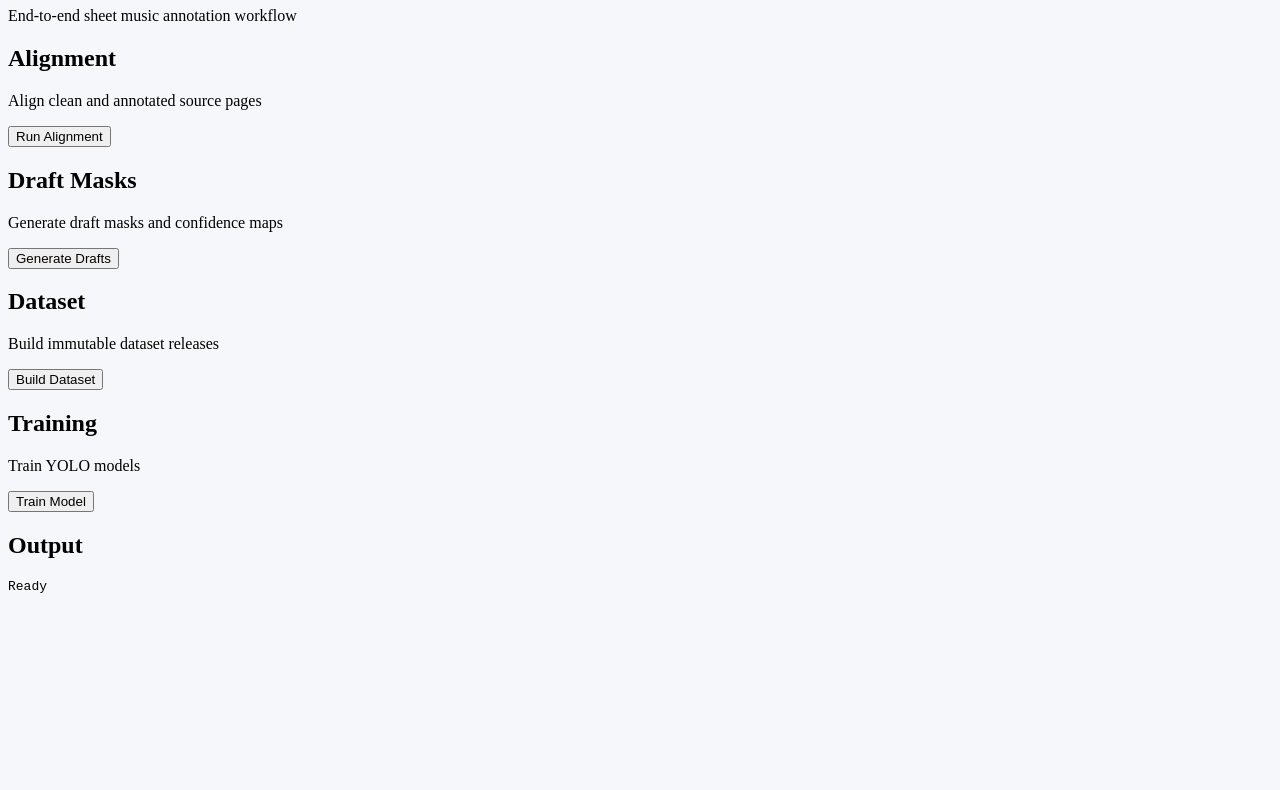
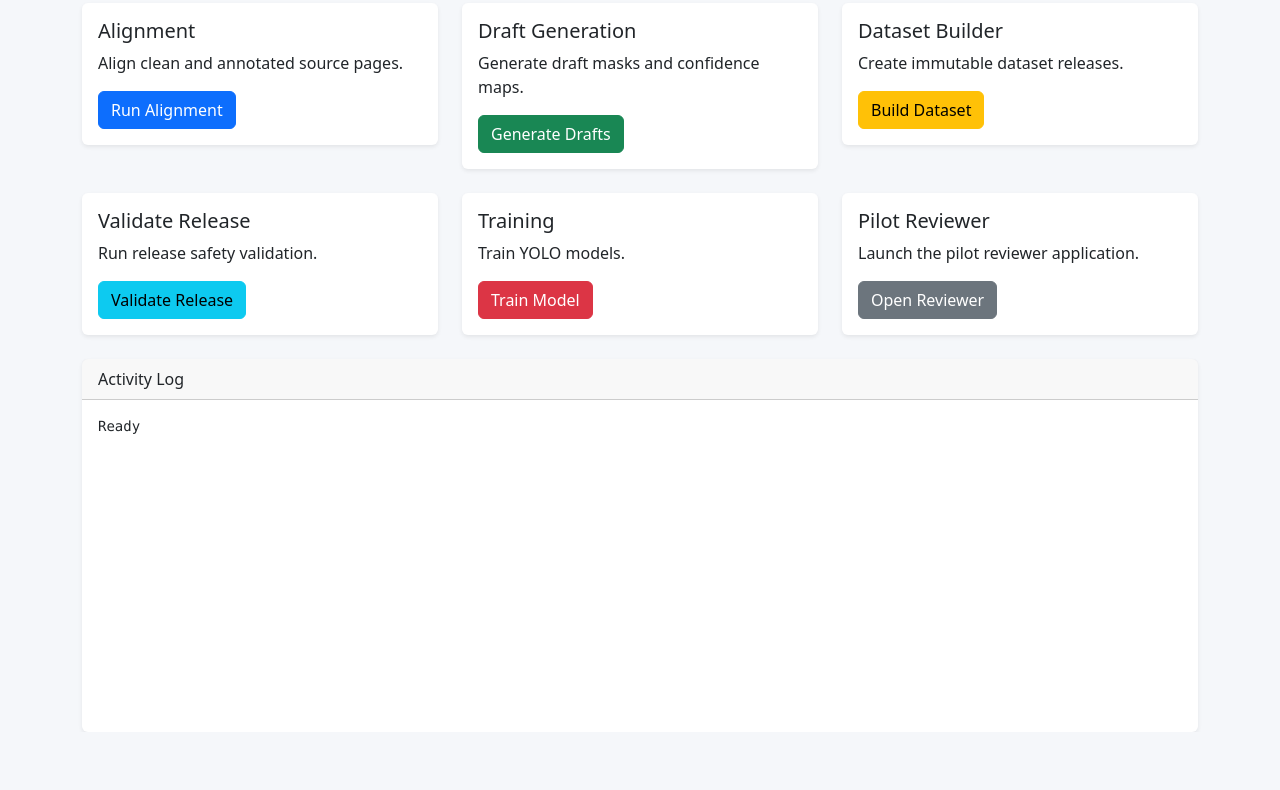
Before and after one commit to debolton/MusicAnnotationProject, a plain HTML site: page frontend/index.html in a window 1280 px wide. Shown: the part 74-864 px from the top of the page. After the commit the page ends 806 px from the top, so only its background shows below. Drawn offline with nearby package versions, Linux system fonts and the light colour scheme.

Commit message:
Integrate Bootstrap and restructure index.html layout
Added Bootstrap for styling and reorganized layout with cards for better structure.

```diff
--- a/frontend/index.html
+++ b/frontend/index.html
@@ -4,47 +4,80 @@
   <meta charset="utf-8">
   <meta name="viewport" content="width=device-width, initial-scale=1">
   <title>Music Annotation Project</title>
+
+  <link href="https://cdn.jsdelivr.net/npm/bootstrap@5.3.3/dist/css/bootstrap.min.css" rel="stylesheet">
   <link rel="stylesheet" href="css/main.css">
 </head>
 <body>
-    <header class="header">
-        <h1>🎼 Music Annotation Project</h1>
-        <p>End-to-end sheet music annotation workflow</p>
-    </header>
 
-    <main>
-        <div class="card-grid">
-            <div class="card">
-                <h2>Alignment</h2>
-                <p>Align clean and annotated source pages</p>
-                <button onclick="alignPages()">Run Alignment</button>
+<nav class="navbar navbar-dark bg-dark">
+  <div class="container-fluid">
+    <span class="navbar-brand mb-0 h1">🎼 Music Annotation Project</span>
+  </div>
+</nav>
+
+<div class="container mt-4">
+  <div class="row g-4">
+
+    <div class="col-md-6 col-xl-4">
+      <div class="card shadow-sm"><div class="card-body">
+        <h5 class="card-title">Alignment</h5>
+        <p class="card-text">Align clean and annotated source pages.</p>
+        <button class="btn btn-primary" onclick="alignPages()">Run Alignment</button>
+      </div></div>
     </div>
 
-            <div class="card">
-                <h2>Draft Masks</h2>
-                <p>Generate draft masks and confidence maps</p>
-                <button onclick="generateDrafts()">Generate Drafts</button>
+    <div class="col-md-6 col-xl-4">
+      <div class="card shadow-sm"><div class="card-body">
+        <h5 class="card-title">Draft Generation</h5>
+        <p class="card-text">Generate draft masks and confidence maps.</p>
+        <button class="btn btn-success" onclick="generateDrafts()">Generate Drafts</button>
+      </div></div>
     </div>
 
-            <div class="card">
-                <h2>Dataset</h2>
-                <p>Build immutable dataset releases</p>
-                <button onclick="buildDataset()">Build Dataset</button>
+    <div class="col-md-6 col-xl-4">
+      <div class="card shadow-sm"><div class="card-body">
+        <h5 class="card-title">Dataset Builder</h5>
+        <p class="card-text">Create immutable dataset releases.</p>
+        <button class="btn btn-warning" onclick="buildDataset()">Build Dataset</button>
+      </div></div>
     </div>
 
-            <div class="card">
-                <h2>Training</h2>
-                <p>Train YOLO models</p>
-                <button onclick="trainModel()">Train Model</button>
+    <div class="col-md-6 col-xl-4">
+      <div class="card shadow-sm"><div class="card-body">
+        <h5 class="card-title">Validate Release</h5>
+        <p class="card-text">Run release safety validation.</p>
+        <button class="btn btn-info" onclick="validateRelease()">Validate Release</button>
+      </div></div>
+    </div>
+
+    <div class="col-md-6 col-xl-4">
+      <div class="card shadow-sm"><div class="card-body">
+        <h5 class="card-title">Training</h5>
+        <p class="card-text">Train YOLO models.</p>
+        <button class="btn btn-danger" onclick="trainModel()">Train Model</button>
+      </div></div>
+    </div>
+
+    <div class="col-md-6 col-xl-4">
+      <div class="card shadow-sm"><div class="card-body">
+        <h5 class="card-title">Pilot Reviewer</h5>
+        <p class="card-text">Launch the pilot reviewer application.</p>
+        <a class="btn btn-secondary" href="pilot.html">Open Reviewer</a>
+      </div></div>
+    </div>
+
+  </div>
+
+  <div class="card shadow-sm mt-4">
+    <div class="card-header">Activity Log</div>
+    <div class="card-body">
+      <pre id="output">Ready</pre>
+    </div>
   </div>
 </div>
 
-        <section class="results">
-            <h2>Output</h2>
-            <pre id="output">Ready</pre>
-        </section>
-    </main>
-
 <script src="js/app.js"></script>
+<script src="https://cdn.jsdelivr.net/npm/bootstrap@5.3.3/dist/js/bootstrap.bundle.min.js"></script>
 </body>
 </html>
```
Lines whose indentation alone changed are shown as unchanged.
